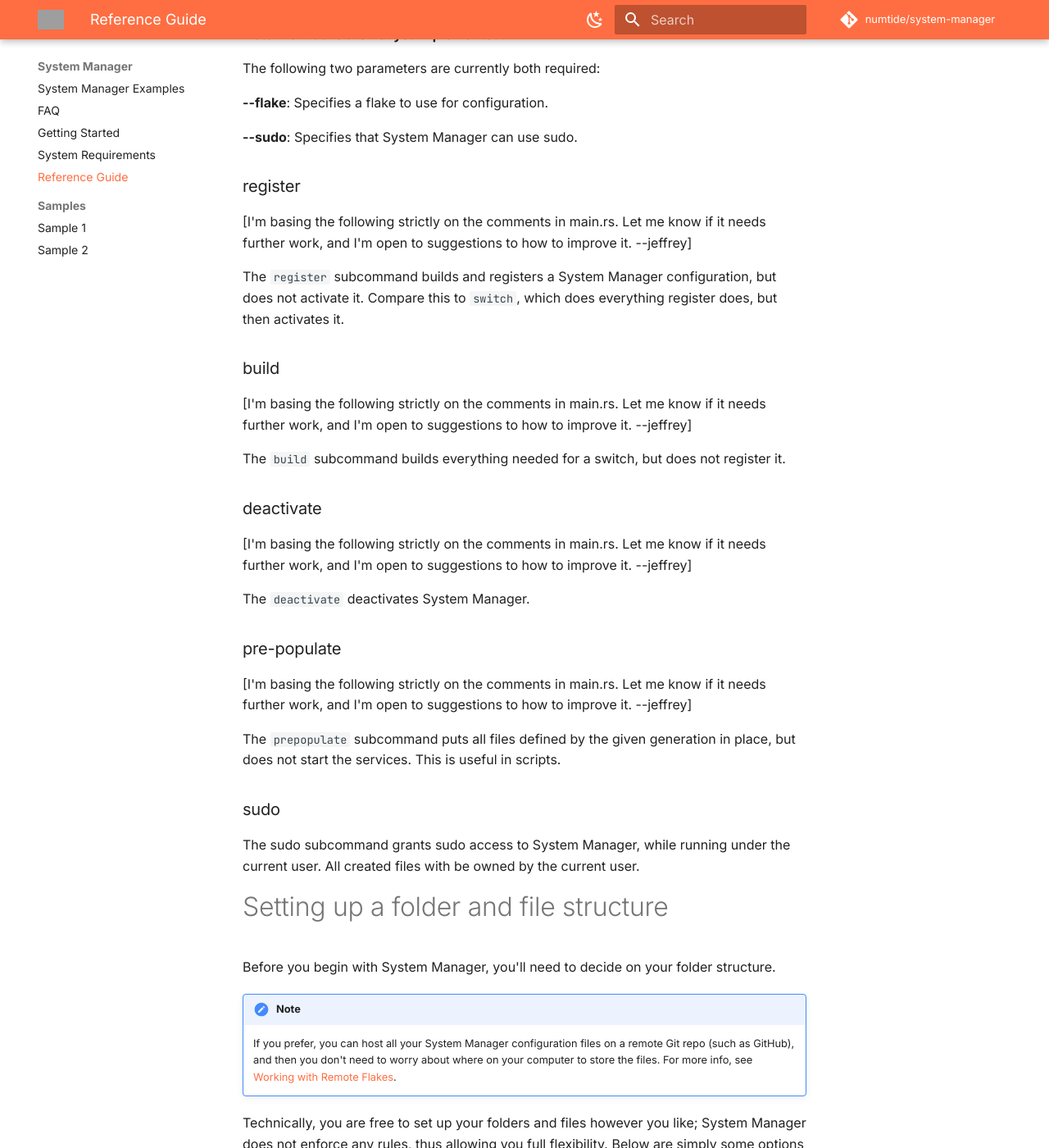
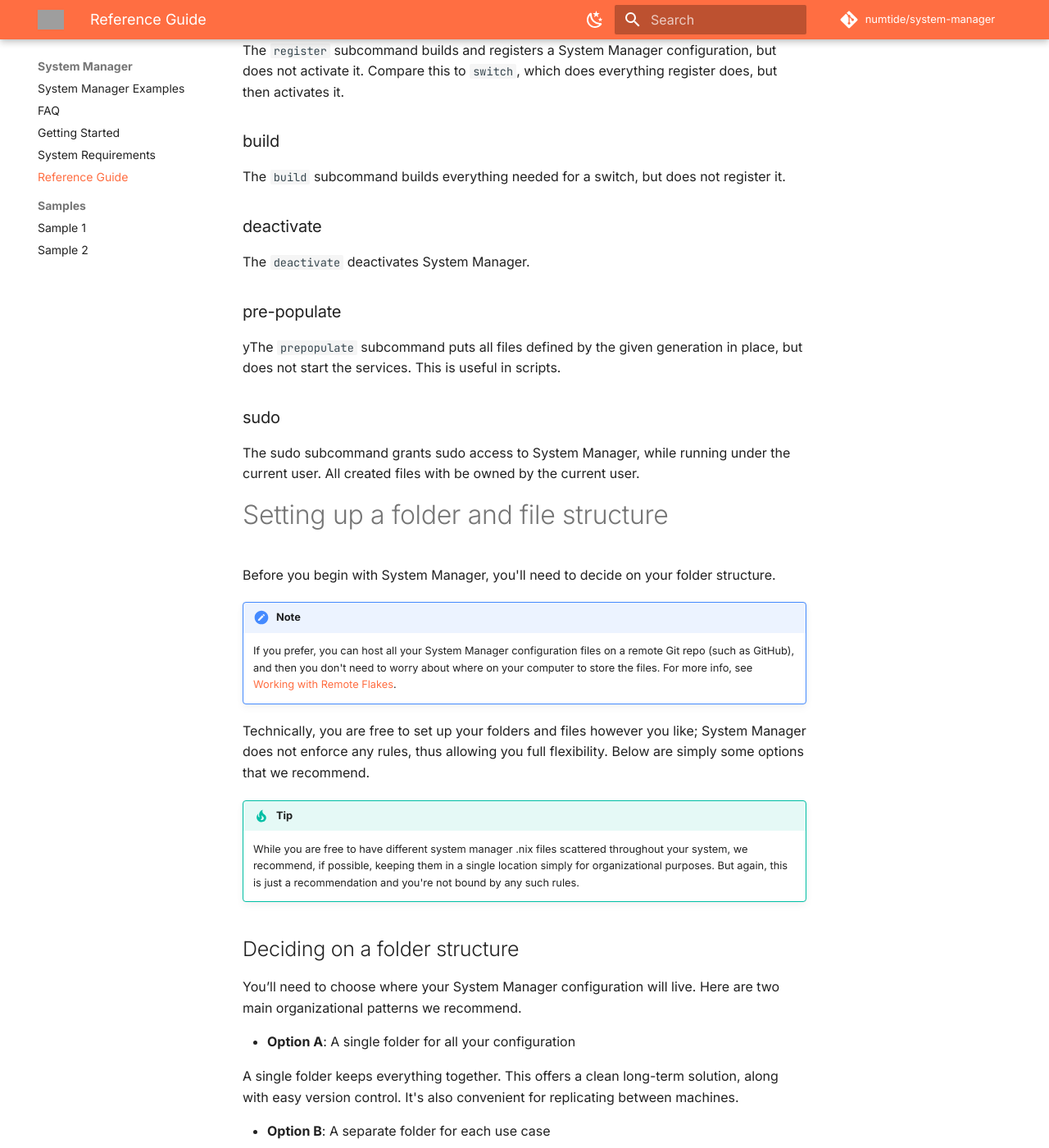
Before and after one commit to numtide/system-manager, an MkDocs documentation site: the page built from documentation/docs/reference-guide.md, in a window 1280 px wide and 1400 px high, scrolled down 3145 px. Shown: the whole window at 82% size. Built offline with MkDocs 1.6.1 and Material for MkDocs 9.7.7, drawn with Linux system fonts in a browser that asks for light colours; comment, search, counter and statistics services are not loaded; some of the changed text lies outside the part shown; grey boxes are pictures that could not be loaded.

Commit message:
fix: Updated TOC, removed extra comments

````diff
--- a/documentation/docs/reference-guide.md
+++ b/documentation/docs/reference-guide.md
@@ -54,7 +49,6 @@ To get the most out of System Manager, we're offering this guide to help you mak
   - [Live example](#live-example)
 - [Optional: Installing System Manager Locally](#optional-installing-system-manager-locally)
 
-- FAQ (Maybe put in its own document)
 
 # Command Line Usage
 
@@ -106,27 +100,19 @@ The following two parameters are currently both required:
 
 ### register
 
-[I'm basing the following strictly on the comments in main.rs. Let me know if it needs further work, and I'm open to suggestions to how to improve it. --jeffrey]
-
 The `register` subcommand builds and registers a System Manager configuration, but does not activate it. Compare this to `switch`, which does everything register does, but then activates it.
 
 ### build
 
-[I'm basing the following strictly on the comments in main.rs. Let me know if it needs further work, and I'm open to suggestions to how to improve it. --jeffrey]
-
 The `build` subcommand builds everything needed for a switch, but does not register it.
 
 ### deactivate
 
-[I'm basing the following strictly on the comments in main.rs. Let me know if it needs further work, and I'm open to suggestions to how to improve it. --jeffrey]
-
 The `deactivate` deactivates System Manager.
 
 ### pre-populate
 
-[I'm basing the following strictly on the comments in main.rs. Let me know if it needs further work, and I'm open to suggestions to how to improve it. --jeffrey]
-
-The `prepopulate` subcommand puts all files defined by the given generation in place, but does not start the services. This is useful in scripts.
+yThe `prepopulate` subcommand puts all files defined by the given generation in place, but does not start the services. This is useful in scripts.
 
 ### sudo
 
@@ -1128,8 +1114,6 @@ nix flake update
 
 And make sure you've pushed it up to the repo. (If you don't do this step, nix will try to build a flake.lock, but will be unable to write it to the same location as the other files, and will error out.)
 
-[todo: Let's create a repo under numtide for this instead of using mine --jeffrey]
-
 ```b
 nix run 'github:numtide/system-manager' --extra-experimental-features 'nix-command flakes' -- switch --flake git+https://github.com/frecklefacelabs/system-manager-test#default --sudo
 ```
````
Also changed, not shown: other parts of documentation/docs/reference-guide.md (+2 -7 lines).
